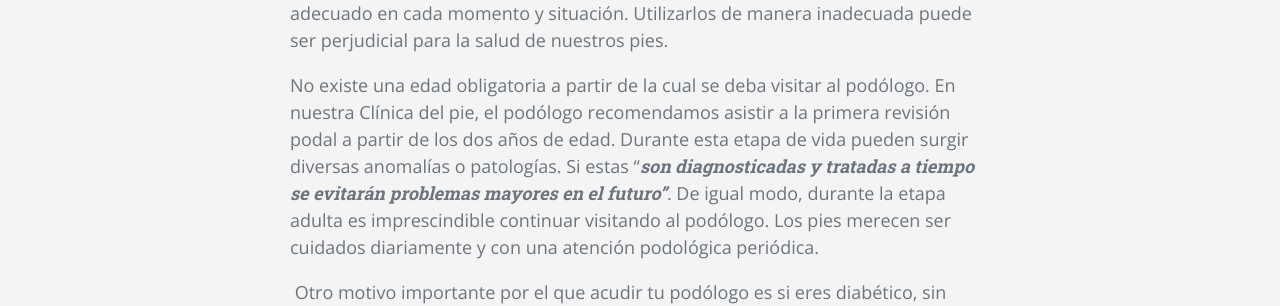
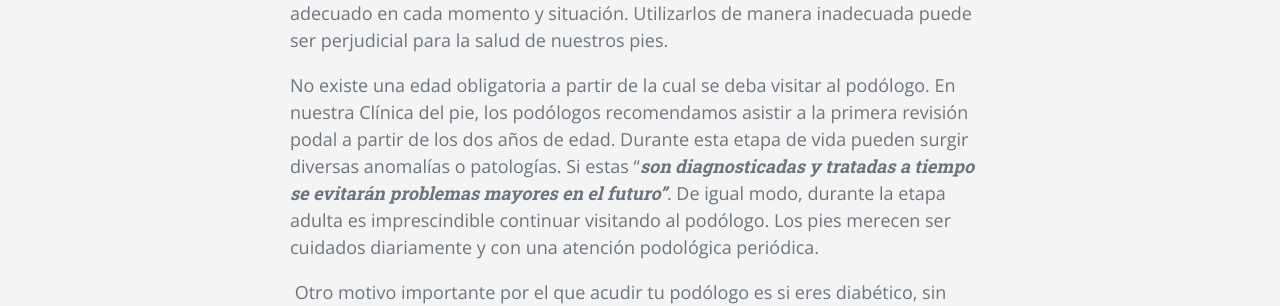
Before and after one commit to lorensansol/clinicalopezdelamo.com, a Jekyll site: the page built from _posts/2021-02-03-acudir-podologo-salud-pie.md, in a window 1280 px wide and 900 px high, scrolled down 1958 px. Shown: the part 187-493 px from the top of the window. Built offline with Jekyll 4.4.1, drawn with Linux system fonts in a browser that asks for light colours; nearby versions of some CDN libraries.

Commit message:
Update Posts “2021-02-03-acudir-podologo-salud-pie”

```diff
--- a/_posts/2021-02-03-acudir-podologo-salud-pie.md
+++ b/_posts/2021-02-03-acudir-podologo-salud-pie.md
@@ -31,7 +31,7 @@ El pie está formado 26 huesos y más de 100 músculos, tendones y ligamentos. G
 
 Acudir a tu podólogo de confianza, permite asesorarte sobre que calzado es al más adecuado en cada momento y situación. Utilizarlos de manera inadecuada puede ser perjudicial para la salud de nuestros pies.
 
-No existe una edad obligatoria a partir de la cual se deba visitar al podólogo. En nuestra Clínica del pie, el podólogo recomendamos asistir a la primera revisión podal a partir de los dos años de edad. Durante esta etapa de vida pueden surgir diversas anomalías o patologías. Si estas “***son diagnosticadas y tratadas a tiempo se evitarán problemas mayores en el futuro”***. De igual modo, durante la etapa adulta es imprescindible continuar visitando al podólogo. Los pies merecen ser cuidados diariamente y con una atención podológica periódica.
+No existe una edad obligatoria a partir de la cual se deba visitar al podólogo. En nuestra Clínica del pie, los podólogos recomendamos asistir a la primera revisión podal a partir de los dos años de edad. Durante esta etapa de vida pueden surgir diversas anomalías o patologías. Si estas “***son diagnosticadas y tratadas a tiempo se evitarán problemas mayores en el futuro”***. De igual modo, durante la etapa adulta es imprescindible continuar visitando al podólogo. Los pies merecen ser cuidados diariamente y con una atención podológica periódica.
 
  Otro motivo importante por el que acudir tu podólogo es si eres diabético, sin importar la edad, debes acudir al podólogo cuando sea necesario para revisiones o tratamientos puntuales y de manera periódica. Además, las personas diabéticas deben tener un control diario de sus pies.
 
```
